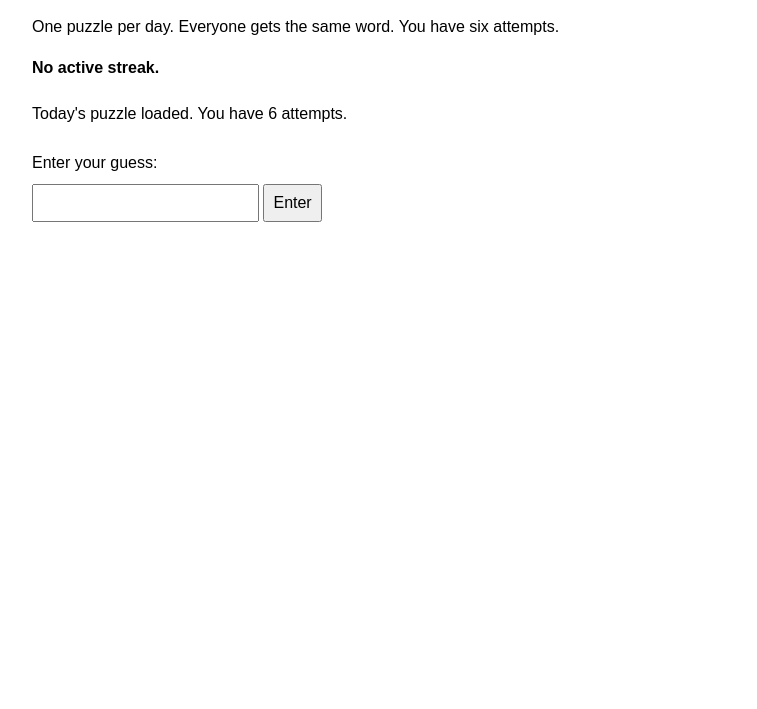
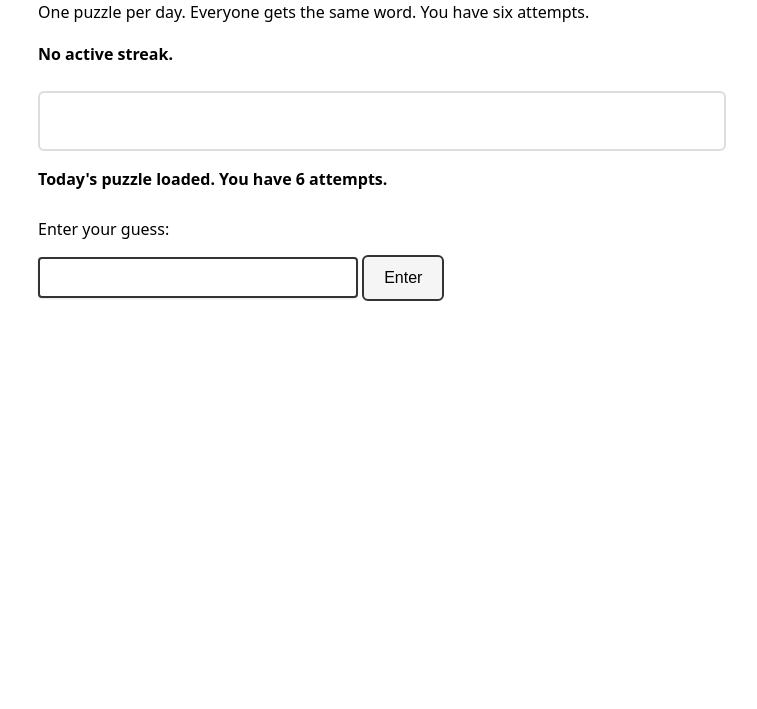
Before and after one commit to EthereousNatsuDragneel/Freid, a plain HTML site: page today.html in a window 1280 px wide. Shown: the part 91-800 px from the top of the page, without its empty margins (258-1015 px from the left). Drawn offline with Linux system fonts and the light colour scheme.

Commit message:
made css styles as per feedback received

```diff
--- /dev/null
+++ b/styles.css
@@ -0,0 +1,139 @@
+/* ===============================
+   Global base
+   =============================== */
+
+* {
+  box-sizing: border-box;
+}
+
+body {
+  font-family: system-ui, -apple-system, BlinkMacSystemFont, "Segoe UI", sans-serif;
+  max-width: 720px;
+  margin: 0 auto;
+  padding: 1.5rem 1rem;
+  line-height: 1.6;
+  color: #000;
+  background: #fff;
+}
+
+/* ===============================
+   Typography & spacing
+   =============================== */
+
+h1 {
+  margin-top: 0;
+  margin-bottom: 1rem;
+}
+
+h2 {
+  margin-top: 1.5rem;
+  margin-bottom: 0.5rem;
+}
+
+p {
+  margin-bottom: 1rem;
+}
+
+/* ===============================
+   Links (homepage & general)
+   =============================== */
+
+a {
+  display: inline-block;
+  margin: 0.5rem 0.75rem 0.5rem 0;
+  padding: 0.75rem 1.25rem;
+  text-decoration: none;
+  border: 2px solid #444;
+  border-radius: 6px;
+  color: #000;
+}
+
+a:hover,
+a:focus {
+  background-color: #eee;
+  outline: none;
+}
+
+/* ===============================
+   Buttons
+   =============================== */
+
+button {
+  font-size: 1rem;
+  padding: 0.75rem 1.25rem;
+  margin-top: 0.75rem;
+  border-radius: 6px;
+  border: 2px solid #333;
+  background: #f5f5f5;
+  color: #000;
+  cursor: pointer;
+}
+
+button:hover {
+  background: #eaeaea;
+}
+
+button:focus {
+  outline: 3px solid #000;
+  outline-offset: 2px;
+}
+
+button:disabled {
+  opacity: 0.6;
+  cursor: not-allowed;
+}
+
+/* ===============================
+   Inputs
+   =============================== */
+
+input[type="text"] {
+  font-size: 1rem;
+  padding: 0.6rem;
+  margin-top: 0.5rem;
+  border-radius: 4px;
+  border: 2px solid #333;
+  width: 100%;
+  max-width: 320px;
+  box-shadow: 0 1px 2px rgba(0,0,0,0.1);
+}
+
+input:focus {
+  outline: 3px solid #000;
+  outline-offset: 2px;
+}
+
+/* ===============================
+   Game history & grouping
+   =============================== */
+
+#history {
+  margin-top: 1.5rem;
+  padding: 1rem;
+  border: 2px solid #ddd;
+  border-radius: 6px;
+}
+
+/* ===============================
+   Status & feedback text
+   =============================== */
+
+#status,
+#createStatus,
+#streak {
+  margin-top: 1rem;
+  font-weight: 600;
+}
+
+#urlBox {
+  margin-top: 1rem;
+  word-break: break-all;
+}
+
+/* ===============================
+   Utility
+   =============================== */
+
+[hidden] {
+  display: none !important;
+}
--- a/today.html
+++ b/today.html
@@ -6,26 +6,7 @@
 <meta charset="UTF-8">
 <title>Freid – Today's Challenge</title>
 <meta name="viewport" content="width=device-width, initial-scale=1">
-
-<style>
-  body {
-    font-family: sans-serif;
-    max-width: 700px;
-    margin: 2rem auto;
-    line-height: 1.6;
-  }
-
-  input, button {
-    font-size: 1rem;
-    padding: 0.5rem;
-    margin-top: 0.5rem;
-  }
-
-  #streak {
-    margin-top: 1rem;
-    font-weight: bold;
-  }
-</style>
+<link rel="stylesheet" href="styles.css">
 </head>
 <body>
 
```
Also changed, not shown: custom.html (+1 -28 lines), game.html (+1 -28 lines), index.html (+1 -15 lines).
